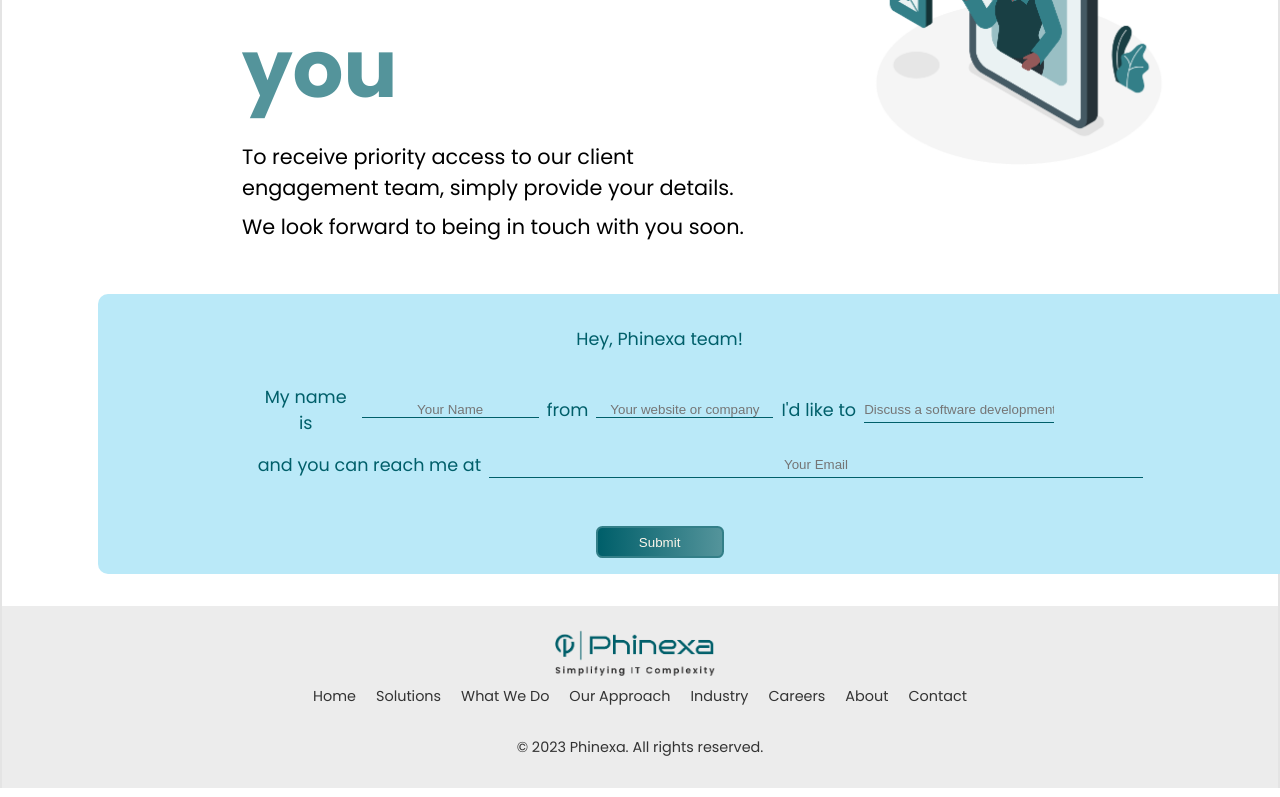
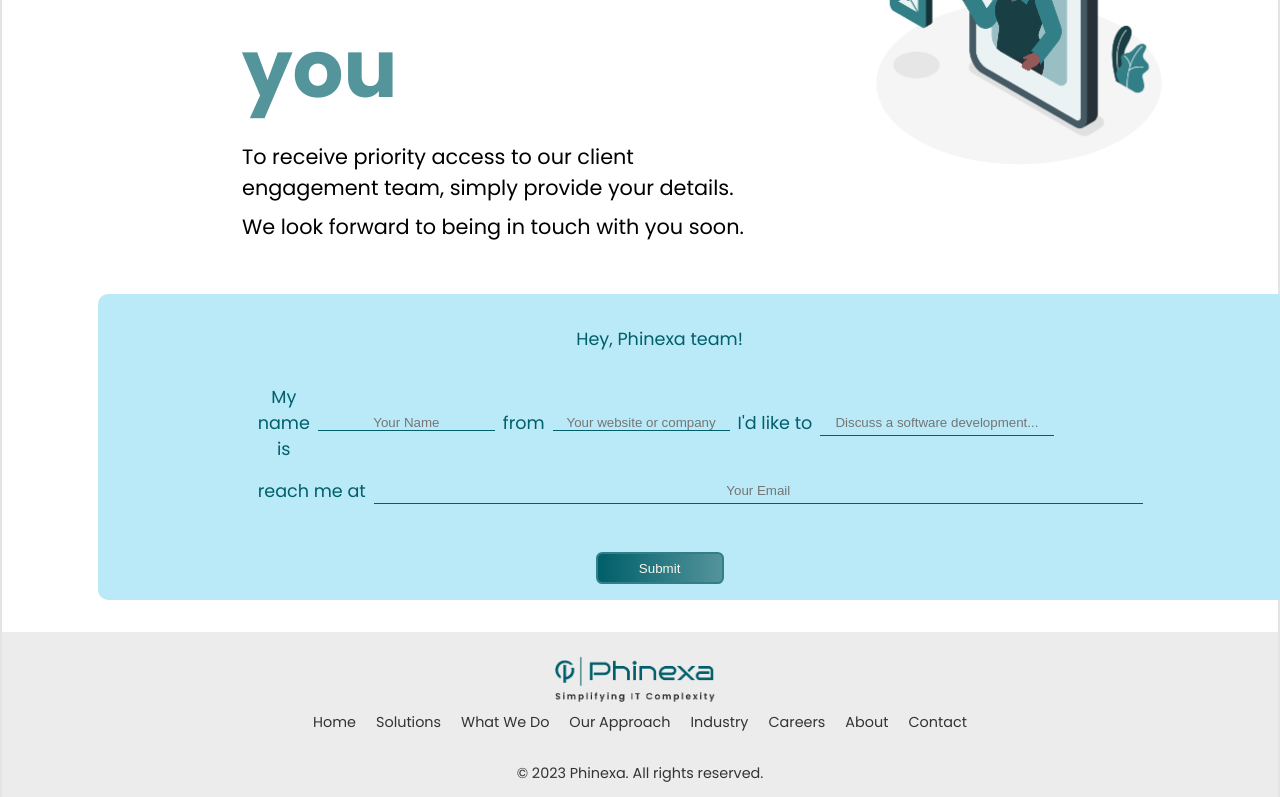
Before and after one commit to Phinexa-dev/phinexa.web, a React (Create React App) app: page /contact in a window 1280 px wide. Shown: the part 408-1205 px from the top of the page. Built offline with nearby package versions, Linux system fonts and the light colour scheme.

Commit message:
added email sending

```diff
--- a/package.json
+++ b/package.json
@@ -3,6 +3,7 @@
   "version": "0.1.0",
   "private": true,
   "dependencies": {
+    "@emailjs/browser": "^4.3.3",
     "@emotion/react": "^11.11.4",
     "@emotion/styled": "^11.11.5",
     "@mui/icons-material": "^5.15.15",
--- a/src/components/ContactUs/ContactCard.js
+++ b/src/components/ContactUs/ContactCard.js
@@ -1,26 +1,110 @@
-import './ContactCard.scss'
-import '../../App.css'
+import React, { useRef, useState } from 'react';
+import emailjs from '@emailjs/browser';
+import './ContactCard.scss';
+import '../../App.css';
 
 function ContactCard() {
+    const form = useRef(); // useRef hook to access the form element
+    const [formData, setFormData] = useState({
+        from_name: '',
+        from_company: '',
+        message: '',
+        reply_to: '',
+    });
+    const [message, setMessage] = useState(''); // State to store feedback messages
+    const [messageType, setMessageType] = useState(''); // State to store the type of message (success or error)
+
+    const sendEmail = (e) => {
+        e.preventDefault(); // Prevent the default form submission behavior
+
+        // Use emailjs to send the form data
+        emailjs.sendForm('service_kh0k1uo', 'template_vqsts7a', form.current, '506kOM8R-RsmpqddF')
+            .then(
+                (result) => {
+                    console.log('SUCCESS!', result.text);
+                    setMessage('Your message has been sent successfully!');
+                    setMessageType('success');
+                    // Clear form fields after successful submission
+                    setFormData({
+                        from_name: '',
+                        from_company: '',
+                        message: '',
+                        reply_to: '',
+                    });
+                },
+                (error) => {
+                    console.log('FAILED...', error.text);
+                    setMessage('Failed to send message. Please try again later.');
+                    setMessageType('error');
+                },
+            );
+    };
+
+    const handleChange = (e) => {
+        const { name, value } = e.target;
+        setFormData(prevState => ({
+            ...prevState,
+            [name]: value
+        }));
+    };
+
     return (
-        <div className="card-c">
+        <form ref={form} className="card-c" onSubmit={sendEmail}>
             <div>Hey, Phinexa team!</div>
             <div className='second-row'>
                 <div className='second-row-sub'>
                     <div>
                         <span className='myname'>My name is</span>
-                        <input type="text" placeholder='Your Name' />
+                        <input
+                            type="text"
+                            name="from_name"
+                            placeholder='Your Name'
+                            value={formData.from_name}
+                            onChange={handleChange}
+                        />
                     </div>
                     <div>
                         <span>from</span>
-                        <input type="text" placeholder='Your website or company' />
+                        <input
+                            type="text"
+                            name="from_company"
+                            placeholder='Your website or company'
+                            value={formData.from_company}
+                            onChange={handleChange}
+                        />
                     </div>
                 </div>
-                <div><span>I'd like to </span><input type="text" placeholder='Discuss a software development...' /></div>
+                <div>
+                    <span>I'd like to </span>
+                    <input
+                        type="text"
+                        name="message"
+                        placeholder='Discuss a software development...'
+                        value={formData.message}
+                        onChange={handleChange}
+                    />
+                </div>
             </div>
-            <div className='third-row'> <span>and you can reach me at</span> <input type="text" placeholder='Your Email' /></div>
-            <div className='button'><button>Submit</button></div>
-        </div>
-    )
+            <div className='third-row'>
+                <span>reach me at</span>
+                <input
+                    type="text"
+                    name="reply_to"
+                    placeholder='Your Email'
+                    value={formData.reply_to}
+                    onChange={handleChange}
+                />
+            </div>
+            <div className='button'>
+                <button type="submit">Submit</button>
+            </div>
+            {message && (
+                <div className={`message ${messageType === 'error' ? 'error' : 'success'}`}>
+                    {message}
+                </div>
+            )}
+        </form>
+    );
 }
+
 export default ContactCard;
--- a/src/components/ContactUs/ContactCard.scss
+++ b/src/components/ContactUs/ContactCard.scss
@@ -35,9 +35,7 @@
             justify-content: center;
             align-items: center;
             margin: 0;
-         .myname{
-            width:6rem;
-         }
+
         }
     }
     div{
@@ -118,3 +116,9 @@
     @media (max-width: 1024px) {
 
     }
+
+.button button {
+    cursor: pointer; /* Ensures the cursor indicates clickability */
+    opacity: 1; /* Ensures the button is fully visible */
+    pointer-events: auto; /* Ensures the button can be interacted with */
+}
```
Also changed, not shown: 1 other file (tests, documents, lock files or other folders).
